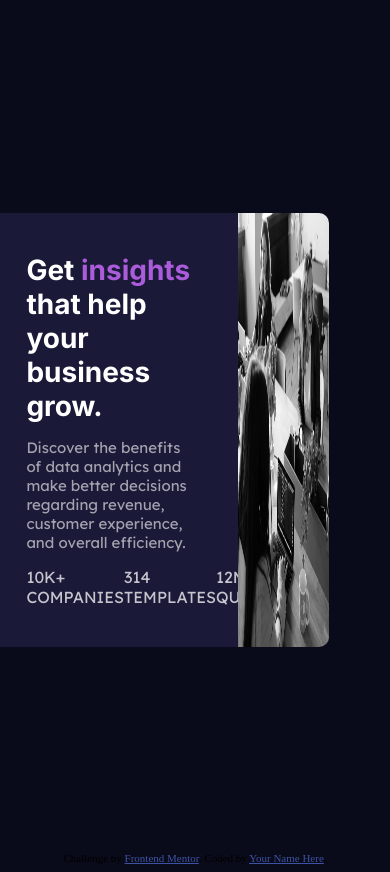
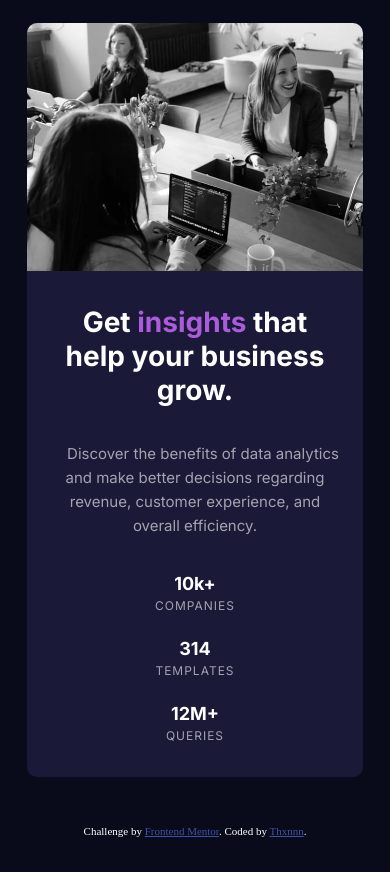
Before and after one commit to Thxnnn/stats-preview-card-component, a plain HTML site: page index.html in a window 390 px wide. Drawn offline with Linux system fonts and the light colour scheme.

Commit message:
responsive mobile

```diff
--- a/index.html
+++ b/index.html
@@ -2,7 +2,7 @@
 <html lang="en">
 <head>
     <meta charset="UTF-8">
-    <meta name="viewport" content="width=device-width, initial-scale=1.0"> <!-- displays site properly based on user's device -->
+    <meta name="viewport" content="width=device-width, initial-scale=1.0">
 
     <link rel="icon" type="image/png" sizes="32x32" href="./images/favicon-32x32.png">
 
@@ -10,17 +10,14 @@
 
     <title>Frontend Mentor | Stats preview card component</title>
 
-    <!-- Feel free to remove these styles or customise in your own stylesheet 👍 -->
-    <style>
-        .attribution { font-size: 11px; text-align: center; }
-        .attribution a { color: hsl(228, 45%, 44%); }
-    </style>
 </head>
 <body>
 
     <div class="container">
+        <div class="">
             <div class="flex-container">
                 <div class="text-content">
+                    <div class="text-content-wrap">
                         <div class="text-header">
                             Get <span class="insights">insights</span> that help your business grow.
                         </div>
@@ -35,27 +32,32 @@
                         <div class="flex-data">
                             <div class="col-1">
                                 <span class="data-num-1">10k+</span>
-                        <span class="">companies</span>
+                                <span class="unit">companies</span>
                             </div>
                             <div class="col-2">
                                 <span class="data-num-2">314</span>
-                        <span class="">templates</span>
+                                <span class="unit">templates</span>
                             </div>
                             <div class="col-3">
-                        <span class="data-num-3">12m+</span>
-                        <span class="">queries</span>
+                                <span class="data-num-3">12M+</span>
+                                <span class="unit">queries</span>
+                            </div>
                         </div>
                     </div>
                 </div>
                 <div class="img-content">
-                <img src="./images/image-header-desktop.jpg" alt="">
-            </div>
+                    <img src="./images/image-header-desktop.jpg" alt="" class="img-desktop">
+                    <img src="./images/image-header-mobile.jpg" alt=""  class="img-mobile">
                 </div>
             </div>
 
             <div class="attribution">
                 Challenge by <a href="https://www.frontendmentor.io?ref=challenge" target="_blank">Frontend Mentor</a>.
-        Coded by <a href="#">Your Name Here</a>.
+                Coded by <a href="https://github.com/Thxnnn/stats-preview-card-component.git">Thxnnn</a>.
             </div>
+        </div>
+    </div>
+
+
 </body>
 </html>
--- a/style.css
+++ b/style.css
@@ -14,46 +14,41 @@
 
 body {
     background-color: var(--veryDarkBlue);
+    overflow-y: hidden;
 }
 
 
 
 .container {
     display: flex;
-    justify-content: center;
     align-items: center;
     height: 100vh;
     width: 80%;
+    overflow-y: hidden;
+    margin: 0 auto;
+
+}
+
+.flex-container {
+    margin: 0 auto;
+    background-color: var(--darkDesaturatedBlue);
+    border-radius: 10px;
+    width: 90%;
 }
 
 
-.flex-container {
-    display: flex;
-    background-color: var(--darkDesaturatedBlue);
-    border-radius: 10px;
-}
-
-
-.text-content {
-    width: 50%;
-    padding: 40px;
-}
-
-.img-content {
-    width: 50%;
-}
-
-.img-content img{
-    width: 100%;
+.text-content-wrap {
+    display: grid;
     height: 100%;
-    border-radius: 0 10px 10px 0;
 }
 
 .text-header {
     color: var(--white);
-    font-size: 28px;
+    font-size: 30px;
     font-family: 'Inter', sans-serif;
     font-weight: 700;
+    padding: 60px 60px 0 60px;
+    padding-right: 90px;
 }
 
 .insights {
@@ -63,18 +58,143 @@ body {
 .text-paragraph {
     color: var(--slightlyTransparenWthiteStartHeadings);
     font-size: 15px;
-    font-family: 'Lexend Deca', sans-serif;
+    font-family: 'Inter', sans-serif;
+    font-weight: 400;
+    line-height: 1.5rem;
+    padding: 0 60px;
+    padding-right: 90px;
 }
 
 .flex-data {
     display: flex;
     justify-content: space-between;
+    align-self: end;
+    padding: 0 60px 60px 60px;
+    padding-right: 100px;
 }
 
 .col-1,.col-2,.col-3 {
     display: flex;
     flex-direction: column;
-    color: var(--slightlyTransparenWthiteMainParagraph);
+
+}
+
+.data-num-1, .data-num-2, .data-num-3 {
+    color: var(--white);
+    font-family: 'Inter', sans-serif;
+    font-size: 18px;
+    font-weight: 700;
+}
+
+.unit {
+    color: var(--slightlyTransparenWthiteStartHeadings);
+    font-size: 12px;
     text-transform: uppercase;
-    font-family: 'Lexend Deca', sans-serif;
+    font-family: 'Inter', sans-serif;
+    letter-spacing: 1px;
+    margin-top: 4px;
 }
+
+/* desktop */
+@media only screen and (min-width:500px) {
+
+    .flex-container {
+        display: flex;
+
+    }
+
+    .text-content {
+        width: 50%;
+        display: grid;
+
+    }
+
+    .img-content {
+        width: 50%;
+    }
+
+    .img-content img{
+        width: 100%;
+        height: 100%;
+        border-radius: 0 10px 10px 0;
+    }
+
+
+    .img-desktop {
+        display: block;
+    }
+    .img-mobile {
+        display: none;
+    }
+}
+
+/* mobile */
+@media only screen and (max-width:500px) {
+
+    .container {
+        width: 100%;
+
+    }
+
+    .flex-container {
+        display: flex;
+        flex-direction: column-reverse;
+
+    }
+    .text-content {
+        width: 100%;
+        text-align: center;
+
+    }
+    .text-content-wrap {
+        padding: 24px;
+    }
+
+    .text-header, .text-paragraph , .flex-data {
+        padding: 10px 0;
+    }
+
+    .text-header {
+        font-size: 28px;
+    }
+
+    .text-paragraph {
+        text-wrap: wrap;
+        text-indent: 1rem;
+
+    }
+
+    .img-content img{
+        width: 100%;
+        height: 100%;
+        border-radius: 10px 10px 0 0 ;
+    }
+
+    .img-desktop {
+        display: none;
+    }
+    .img-mobile {
+        display: block;
+    }
+
+    .flex-data {
+        display: grid;
+        text-align: center;
+        justify-content: center;
+        align-items: center;
+        gap: 25px;
+
+    }
+}
+
+
+
+
+
+.attribution {
+    font-size: 11px;
+    text-align: center;
+    margin-top: 3rem;
+    color: var(--white);
+}
+.attribution a { color: hsl(228, 45%, 44%); }
```
Lines whose indentation alone changed are shown as unchanged.
